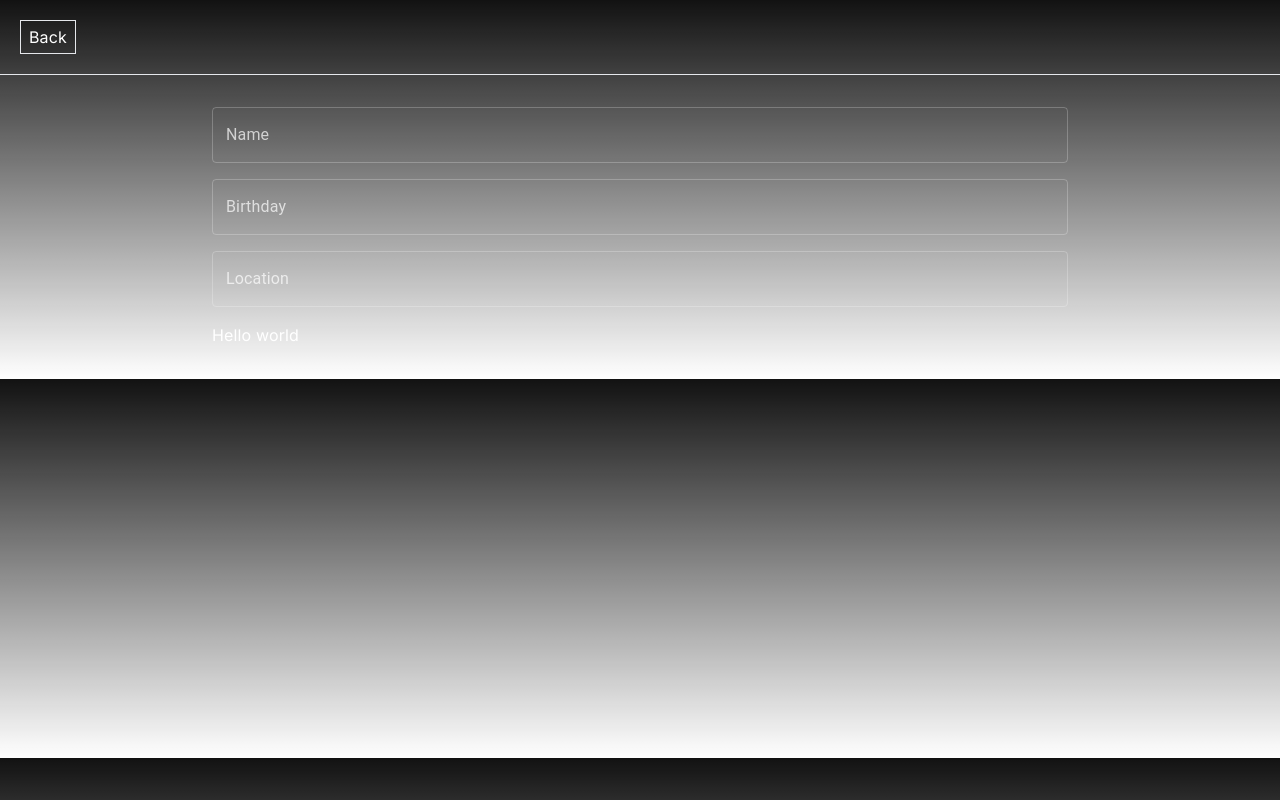
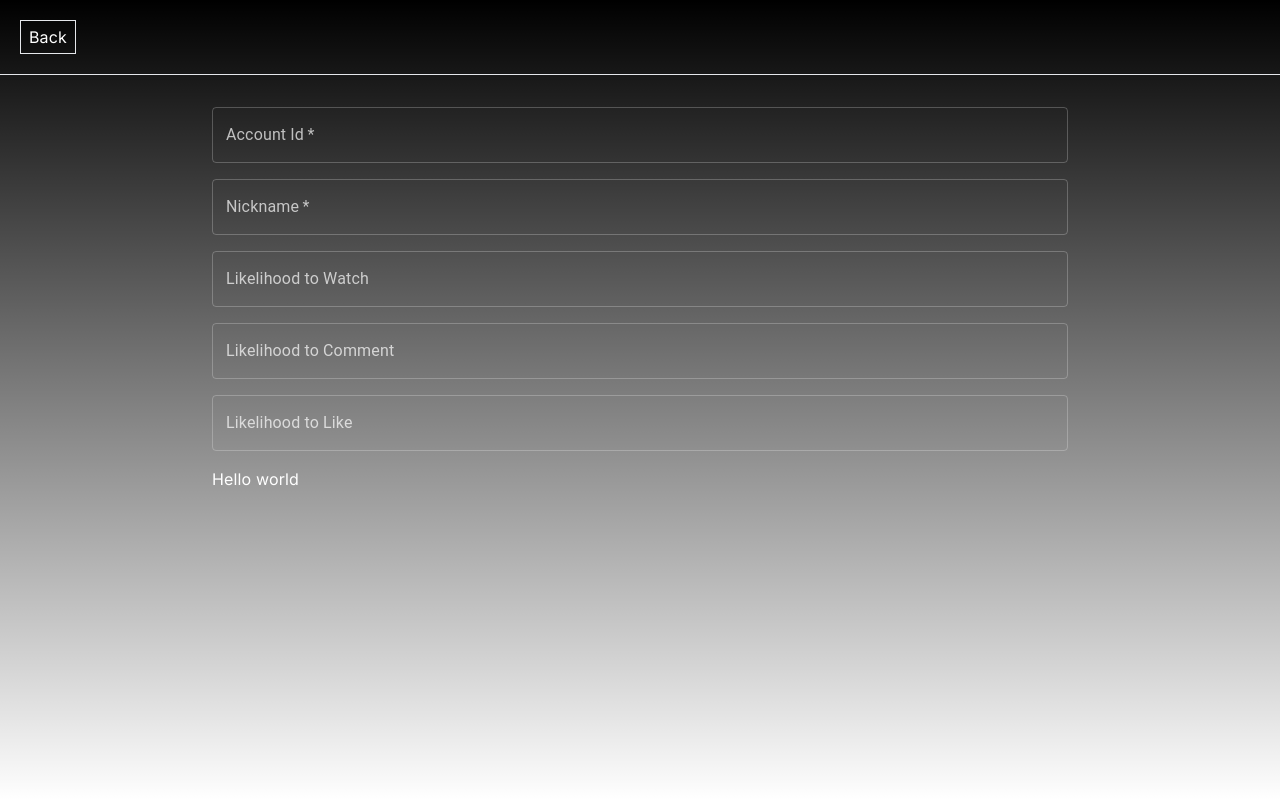
Before and after one commit to Terristwj/tiktok_techjam_2024, a Next.js app in the folder frontend/tiktok_techjam_2024/: page /login in a window 1280 px wide. Built offline with nearby package versions, Linux system fonts and the light colour scheme.

Commit message:
User Input UI (WIP)

```diff
--- a/frontend/tiktok_techjam_2024/src/app/login/layout.tsx
+++ b/frontend/tiktok_techjam_2024/src/app/login/layout.tsx
@@ -8,6 +8,9 @@ import CssBaseline from "@mui/material/CssBaseline";
 const darkTheme = createTheme({
     palette: {
         mode: "dark",
+        background: {
+            default: "#000000",
+        },
     },
 });
 
@@ -22,9 +25,6 @@ export default function LoginLayout({
 
     // For the fade effect
     const timeoutDuration = 700;
-
-    // For the demo button background
-    const transitionDuration = 500;
 
     if (isHidden && !isBackClicked) {
         setTimeout(() => {
@@ -42,7 +42,8 @@ export default function LoginLayout({
     };
     return (
         <section
-            className={`transition duration-${transitionDuration}
+            className={`h-screen w-screen
+                transition duration-500
                 ${isHidden ? "opacity-0" : "opacity-100"}
             `}
         >
--- a/frontend/tiktok_techjam_2024/src/app/login/page.tsx
+++ b/frontend/tiktok_techjam_2024/src/app/login/page.tsx
@@ -9,10 +9,33 @@ export default function Login() {
                 max-w-4xl m-auto
                 flex flex-col gap-4"
         >
-
-            <TextField id="outlined-required" label="Name" fullWidth />
-            <TextField id="outlined-required" label="Birthday" fullWidth />
-            <TextField id="outlined-required" label="Location" fullWidth />
+            <TextField
+                id="outlined-required"
+                label="Account Id"
+                required
+                fullWidth
+            />
+            <TextField
+                id="outlined-required"
+                label="Nickname"
+                required
+                fullWidth
+            />
+            <TextField
+                id="outlined-required"
+                label="Likelihood to Watch"
+                fullWidth
+            />
+            <TextField
+                id="outlined-required"
+                label="Likelihood to Comment"
+                fullWidth
+            />
+            <TextField
+                id="outlined-required"
+                label="Likelihood to Like"
+                fullWidth
+            />
 
             <h1>Hello world</h1>
         </div>
--- a/frontend/tiktok_techjam_2024/src/app/page.tsx
+++ b/frontend/tiktok_techjam_2024/src/app/page.tsx
@@ -9,9 +9,6 @@ export default function Home() {
 
     // For the fade effect
     const timeoutDuration = 1000;
-
-    // For the demo button background
-    const transitionDuration = 700;
 
     if (isHidden && !isDemoClicked) {
         setTimeout(() => {
@@ -36,7 +33,7 @@ export default function Home() {
             >
                 {/* Fade Effect - START */}
                 <div
-                    className={`transition duration-${transitionDuration}
+                    className={`transition duration-700
                         flex flex-col items-center justify-center
                         ${isHidden ? "opacity-0" : "opacity-100"}
                     `}
@@ -71,23 +68,23 @@ export default function Home() {
                                 left-0 top-0 -z-10"
                         >
                             <div
-                                className={`group-hover:bg-[#ff0050] w-1/6 h-full transition duration-${transitionDuration}`}
+                                className={`group-hover:bg-[#ff0050] w-1/6 h-full transition duration-700`}
                             />
                             <div
-                                className={`group-hover:bg-[#000000] w-4/6 h-full transition duration-${transitionDuration}`}
+                                className={`group-hover:bg-[#000000] w-4/6 h-full transition duration-700`}
                             >
                                 <div
-                                    className={`group-hover:bg-[#ff0050] w-full h-1/6 transition duration-${transitionDuration}`}
+                                    className={`group-hover:bg-[#ff0050] w-full h-1/6 transition duration-700`}
                                 />
                                 <div
-                                    className={`group-hover:bg-[#000000] w-full h-4/6 transition duration-${transitionDuration}`}
+                                    className={`group-hover:bg-[#000000] w-full h-4/6 transition duration-700`}
                                 />
                                 <div
-                                    className={`group-hover:bg-[#00f2ea] w-full h-1/6 transition duration-${transitionDuration}`}
+                                    className={`group-hover:bg-[#00f2ea] w-full h-1/6 transition duration-700`}
                                 />
                             </div>
                             <div
-                                className={`group-hover:bg-[#00f2ea] w-1/6 h-full transition duration-${transitionDuration}`}
+                                className={`group-hover:bg-[#00f2ea] w-1/6 h-full transition duration-700`}
                             ></div>
                         </div>
                         {/* Demo Button Background - END */}
```
